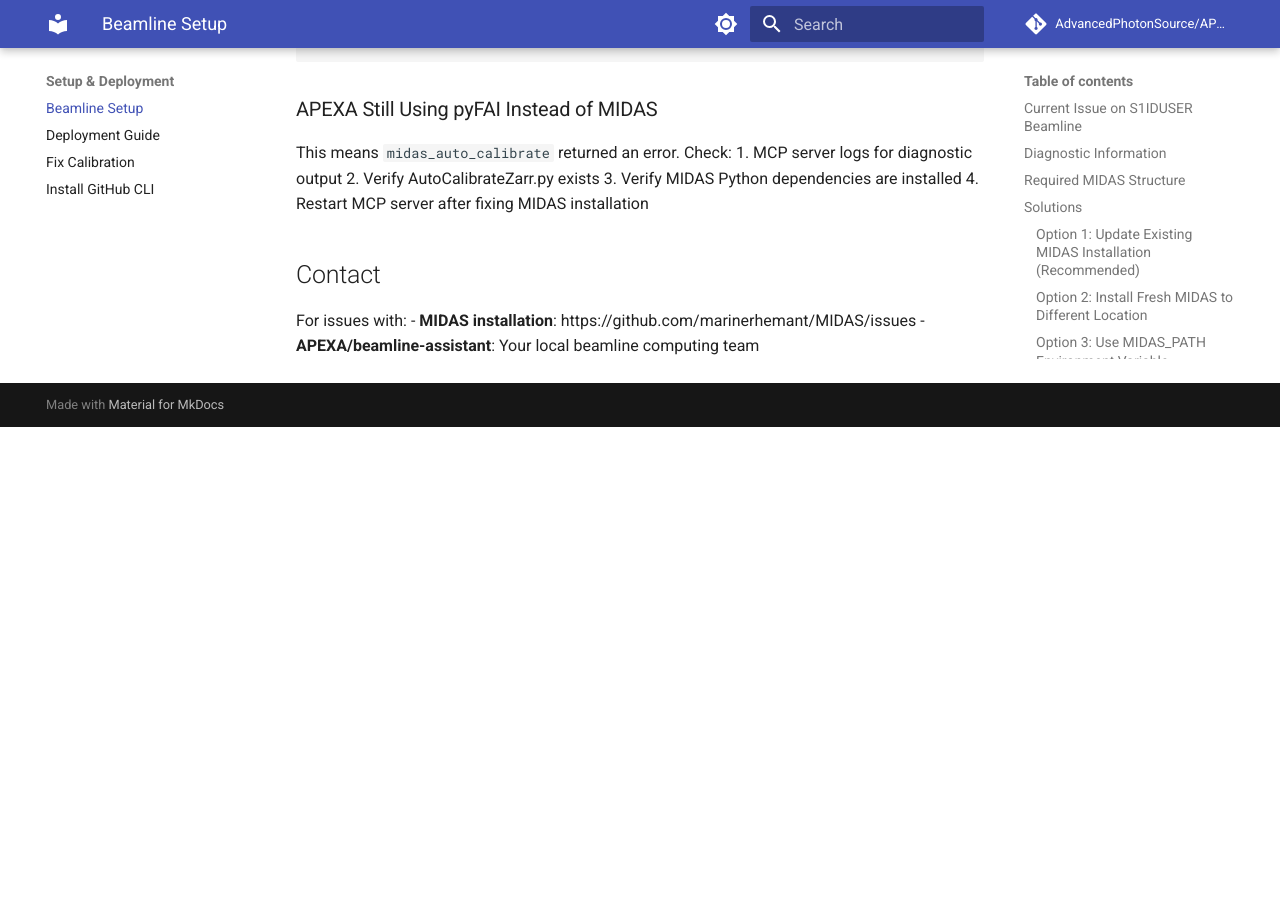
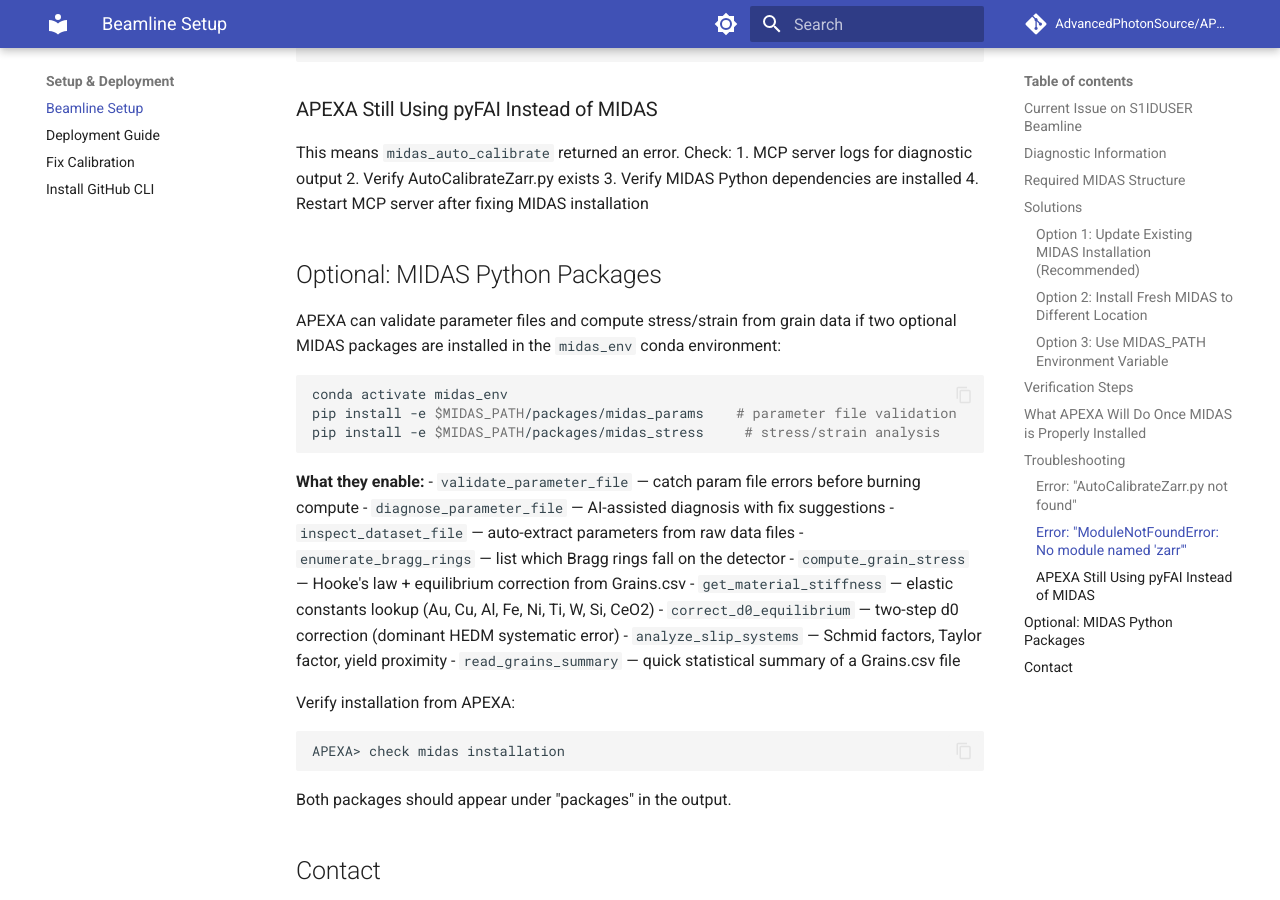
Before and after one commit to AdvancedPhotonSource/APS-Beamline-Assistant, an MkDocs documentation site: the page built from docs/setup/beamline-setup.md, in a window 1280 px wide and 900 px high, scrolled down 3682 px. Built offline with MkDocs 1.6.1 and Material for MkDocs 9.7.7, drawn with Linux system fonts in a browser that asks for light colours; comment, search, counter and statistics services are not loaded; before the commit the page ends 4109 px from its top, so only the background shows below that.

Commit message:
docs: sync to current MIDAS server tool count and new package layout
Bumps tool counts to 34, documents the optional midas-params and
midas-stress packages installed under $MIDAS_PATH/packages/, adds the
MotorAgent row to the routing table, refreshes the Anthropic model
list to include claudeopus47, and folds parameter-validation and
stress-analysis recipe rows into the tutorials command reference.

````diff
--- a/docs/development/architecture.md
+++ b/docs/development/architecture.md
@@ -49,7 +49,7 @@
 | `apexa_agents.py` | Agent definitions, ArgoProvider, AgentRunner, OrchestratorAgent |
 | `argo_mcp_client.py` | MCP client, tool registry, CLI session loop |
 | `beamline_core_server.py` | Core MCP server: file ops, shell commands, X-ray calculations |
-| `midas_comprehensive_server.py` | MIDAS MCP server: 25 tools for HEDM workflows, GSAS-II, CIF |
+| `midas_comprehensive_server.py` | MIDAS MCP server: 34 tools for HEDM workflows, validation, stress analysis |
 | `servers.config` | Server configuration (`name:script_path` pairs) |
 | `.agents/skills/` | Agent Skills: canonical MIDAS workflow reference |
 
@@ -70,10 +70,11 @@
 
 | Agent | Keywords | Temperature |
 |---|---|---|
-| CalibrationAgent | calibrat, ceo2, beam center, lsd, detector distance | 0.3 |
-| AnalysisAgent | integrat, hedm, grain, gsas, refine, workflow (default fallback) | 0.5 |
+| CalibrationAgent | calibrat, ceo2, beam center, lsd, validate param, diagnose | 0.3 |
+| AnalysisAgent | integrat, hedm, grain, gsas, stress, von mises, schmid, d0 (default fallback) | 0.5 |
 | KnowledgeAgent | explain, what is, literature, best practice | 0.6 |
 | VisualizationAgent | plot, visualiz, view, show, lineout, caked, heatmap | 0.3 |
+| MotorAgent | motor, move, position, caget, caput, epics | 0.2 |
 
 ### _TOOL_PREAMBLE
 System prompt injected into every agent call. Instructs the model to use `TOOL_CALL:` / `ARGUMENTS:` text format. Without this, the model generates text instead of calling tools.
@@ -95,6 +97,12 @@
 `run_midas_viewer`,
 `query_hedm_knowledge`, `get_material_properties`, `get_typical_hedm_parameters`,
 `estimate_parameters_from_image`
+
+**Parameter validation (midas-params):** `validate_parameter_file`, `diagnose_parameter_file`,
+`inspect_dataset_file`, `enumerate_bragg_rings`
+
+**Stress analysis (midas-stress):** `compute_grain_stress`, `get_material_stiffness`,
+`correct_d0_equilibrium`, `analyze_slip_systems`, `read_grains_summary`
 
 ## Tool Registry
 
@@ -127,14 +135,27 @@
 
 ## MIDAS Environment
 
-Two Python env functions handle C++ vs Python MIDAS scripts:
+`get_midas_env()` sets up PATH, MIDAS_PATH, and PYTHONPATH for all MIDAS operations (C++ and Python). C++ binaries have @rpath set at build time so DYLD_LIBRARY_PATH is not needed.
 
-| Function | Used For | DYLD_LIBRARY_PATH |
+MIDAS v11 Python scripts use the `midas_env` conda environment (`~/miniconda3/envs/midas_env/bin/python`). APEXA uses `uv` -- the two environments are kept separate. All MIDAS tools invoke scripts via subprocess using `find_midas_python()`.
+
+### MIDAS Python Packages (Optional)
+
+Two optional packages in `$MIDAS_PATH/packages/` extend APEXA's capabilities:
+
+| Package | Install | What It Does |
 |---|---|---|
-| `get_midas_env()` | C++ binaries (IntegratorZarrOMP, DetectorMapper) | Set to MIDAS build libs |
-| `get_midas_python_env()` | Python scripts (integrator.py, AutoCalibrateZarr.py) | Not set (avoids h5py conflict) |
+| `midas-params` | `pip install -e $MIDAS_PATH/packages/midas_params` | Parameter file validation, LLM diagnosis, dataset inspection, Bragg ring enumeration |
+| `midas-stress` | `pip install -e $MIDAS_PATH/packages/midas_stress` | Stress/strain analysis from Grains.csv: Hooke's law, d0 correction, slip-system analysis |
 
-MIDAS v11 Python scripts use the `midas_env` conda environment (`~/miniconda3/envs/midas_env/bin/python`).
+Install in the **midas_env** conda environment (not the APEXA uv venv):
+```bash
+conda activate midas_env
+pip install -e $MIDAS_PATH/packages/midas_params
+pip install -e $MIDAS_PATH/packages/midas_stress
+```
+
+Run `validate_midas_installation` in APEXA to check if both packages are detected.
 
 ## Argo API
 
--- a/docs/setup/beamline-setup.md
+++ b/docs/setup/beamline-setup.md
@@ -177,6 +177,33 @@
 3. Verify MIDAS Python dependencies are installed
 4. Restart MCP server after fixing MIDAS installation
 
+## Optional: MIDAS Python Packages
+
+APEXA can validate parameter files and compute stress/strain from grain data if two optional MIDAS packages are installed in the `midas_env` conda environment:
+
+```bash
+conda activate midas_env
+pip install -e $MIDAS_PATH/packages/midas_params    # parameter file validation
+pip install -e $MIDAS_PATH/packages/midas_stress     # stress/strain analysis
+```
+
+**What they enable:**
+- `validate_parameter_file` — catch param file errors before burning compute
+- `diagnose_parameter_file` — AI-assisted diagnosis with fix suggestions
+- `inspect_dataset_file` — auto-extract parameters from raw data files
+- `enumerate_bragg_rings` — list which Bragg rings fall on the detector
+- `compute_grain_stress` — Hooke's law + equilibrium correction from Grains.csv
+- `get_material_stiffness` — elastic constants lookup (Au, Cu, Al, Fe, Ni, Ti, W, Si, CeO2)
+- `correct_d0_equilibrium` — two-step d0 correction (dominant HEDM systematic error)
+- `analyze_slip_systems` — Schmid factors, Taylor factor, yield proximity
+- `read_grains_summary` — quick statistical summary of a Grains.csv file
+
+Verify installation from APEXA:
+```
+APEXA> check midas installation
+```
+Both packages should appear under "packages" in the output.
+
 ## Contact
 
 For issues with:
````
Also changed, not shown: other parts of docs/development/architecture.md (+5 -4 lines), docs/getting-started/quickstart.md (+5 -2 lines), tutorials-demo/APEXA_Command_Reference.md (+37 -2 lines).
